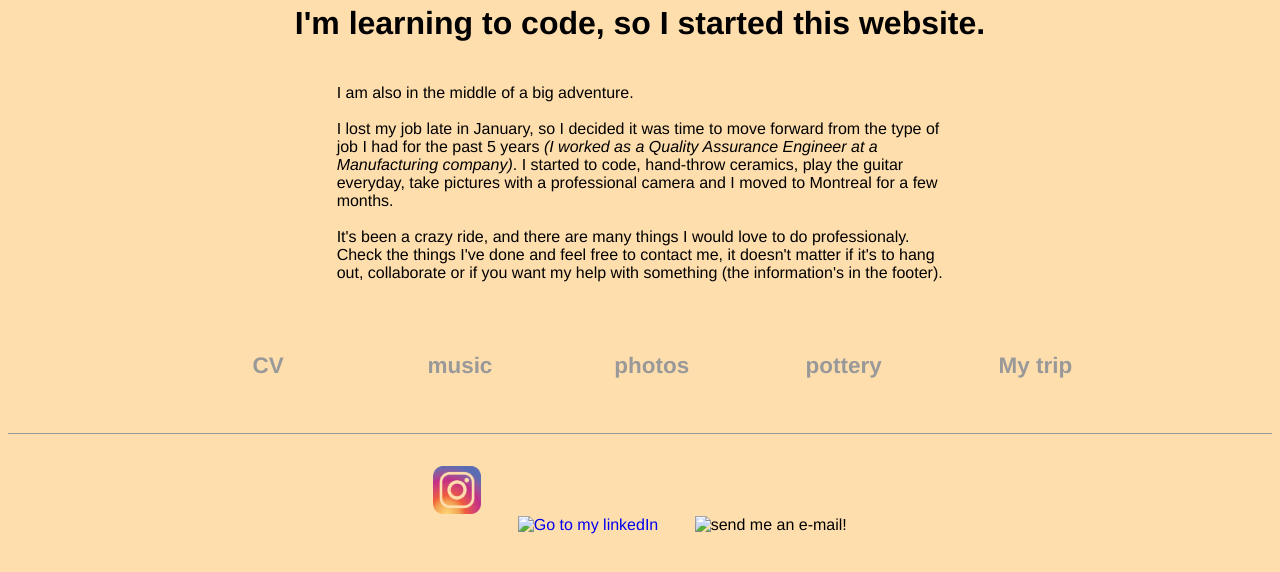
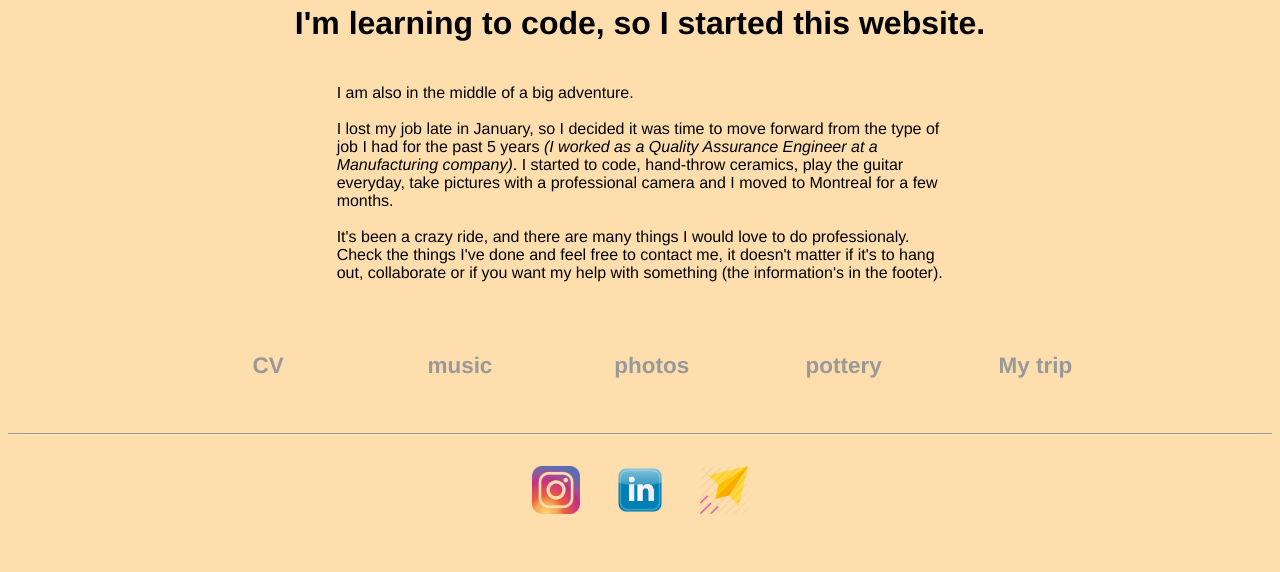
Before and after one commit to arturoherran/arturoherran.github.io, a plain HTML site: page index.html in a window 1280 px wide. Shown: the part 670-1242 px from the top of the page. Drawn offline with Linux system fonts and the light colour scheme.

Commit message:
Update index.html

```diff
--- a/index.html
+++ b/index.html
@@ -63,8 +63,8 @@
         <div id="contact">
 
             <a href="https://www.instagram.com/arturoherran/" target="_blank"><img src="images/instagram_PNG11.png" alt="Go to my Instagram"></a>
-            <a href="https://www.linkedin.com/in/jos%C3%A9-herr%C3%A1n-846675140/" target="_blank"><img src="linkedIn_PNG33.png" alt="Go to my linkedIn"></a>
-            <a><img src="email-me.png" alt="send me an e-mail!"></a>
+            <a href="https://www.linkedin.com/in/jos%C3%A9-herr%C3%A1n-846675140/" target="_blank"><img src="images/linkedIn_PNG33.png" alt="Go to my linkedIn"></a>
+            <a><img src="images/email-me.png" alt="send me an e-mail!"></a>
         </div>
 
     </footer>
```
